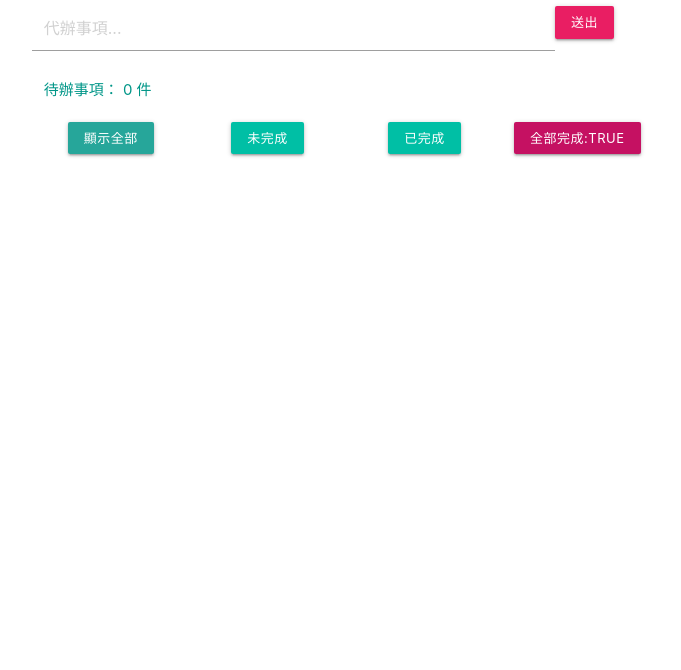
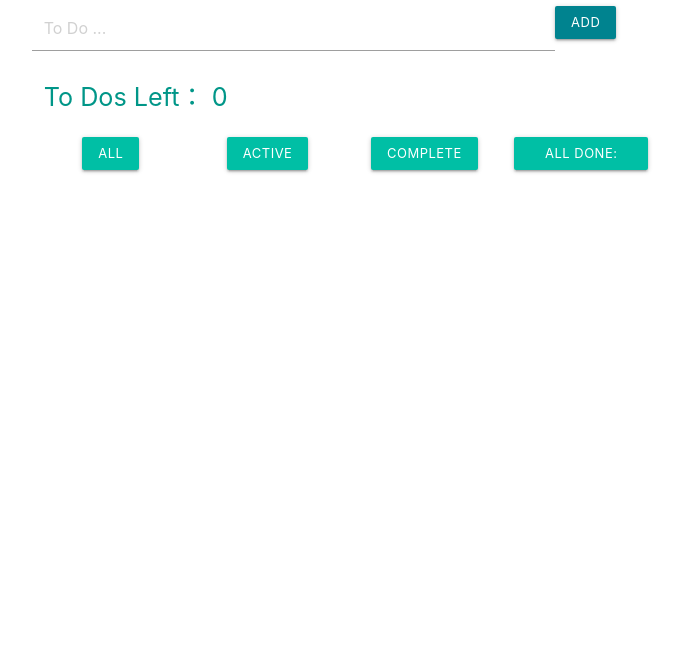
Before and after one commit to haoyt5/todolist-app, a React app: page / in a window 1280 px wide. Shown: the part 130-800 px from the top of the page, without its empty margins (294-975 px from the left). Built offline with nearby package versions, Linux system fonts and the light colour scheme.

Commit message:
adjust the color

```diff
--- a/src/component/Todo.js
+++ b/src/component/Todo.js
@@ -6,12 +6,12 @@ export default (props) => (
                 textDecoration: props.todo.complete ? "line-through" : ""
 
             }}
-            className="u-pointer pink-text col s11"
+            className="u-pointer  col s11 flow-text cyan-text text-accent-4"
             onClick={props.toggleComplete}>
             {props.todo.text}
         </div>
-        <button onClick={props.onDelete}
-                className="col btn-small cyan darken-4 ">Ｘ</button>
+        <a onClick={props.onDelete}
+                className="col waves-effect  btn-flat  btn-large white "> <i class="material-icons cyan-text text-accent-5">delete</i></a>
     </div>
 
 )
--- a/src/component/TodoForm.js
+++ b/src/component/TodoForm.js
@@ -31,8 +31,8 @@ class TodoForm extends React.Component {
             <form onSubmit={this.handleSubmit.bind(this)}>
             <div className="row">
             <input className="col s10" name="text" value={this.state.text} onChange = {this.handleChange.bind(this)}
-                 placeholder="代辦事項..."  />
-            <button className="col s2" className="pink btn-small waves-effect waves-light" type="submit" name="action">送出</button>
+                 placeholder="To Do ..."  />
+            <button className="col s2" className="cyan darken-3 btn-small waves-effect waves-light " type="submit" name="action">ADD</button>
             </div>
 
             </form>
--- a/src/component/TodoList.js
+++ b/src/component/TodoList.js
@@ -61,12 +61,12 @@ export default class TodoList extends React.Component {
             <div className="container">
             <TodoForm onSubmit={this.addTodo.bind(this)}/>
             <div className="teal-text row">
-                <div className="col s9">
-                待辦事項： {this.state.todos.filter(todo => !todo.complete).length} 件
+                <div className="col s9 flow-text">
+                To Dos Left： {this.state.todos.filter(todo => !todo.complete).length}
                 </div>
                 {this.state.todos.some(todo=>todo.complete) ? (
                     <div className="col s3 center">
-                    <button onClick={this.removeAllTodosThatAreComplete.bind(this)} className="cyan darken-4 waves-effect waves-light btn-small">刪除已完成</button>
+                    <a onClick={this.removeAllTodosThatAreComplete.bind(this)} className="btn-floating btn-large waves-effect waves-light "><i class="material-icons">delete_sweep</i></a>
                     </div>
                 ):null}
 
@@ -75,13 +75,13 @@ export default class TodoList extends React.Component {
             </div>
             <div className="row">
                 <div className="col s3 center">
-                <button onClick={()=>this.updateTodoToShow('all')} className=" waves-effect waves-light btn-small ">顯示全部</button>
+                <button onClick={()=>this.updateTodoToShow('all')} className="teal accent-4 lighten-2  waves-effect waves-light btn-small ">ALL</button>
                 </div>
                 <div className="col s3 center">
-                <button onClick={()=>this.updateTodoToShow('active')} className="teal accent-4 lighten-2 waves-effect waves-light btn-small">未完成</button>
+                <button onClick={()=>this.updateTodoToShow('active')} className="teal accent-4 lighten-2 waves-effect waves-light btn-small">ACTIVE</button>
                 </div>
                 <div className="col s3 center">
-                <button onClick={()=>this.updateTodoToShow('complete')} className="teal accent-4 waves-effect waves-light btn-small">已完成</button>
+                <button onClick={()=>this.updateTodoToShow('complete')} className="teal accent-4 waves-effect waves-light btn-small">COMPLETE</button>
                 </div>
                 <div className="col s3">
                     <button onClick={()=>this.setState({
@@ -91,7 +91,7 @@ export default class TodoList extends React.Component {
                                 })),
                         toggleAllComplete: !this.state.toggleAllComplete
                     })}
-                            className="pink accent-4 waves-effect waves-light btn-small">全部完成:{`${this.state.toggleAllComplete}`}</button>
+                            className="teal accent-4 lighten-2  waves-effect waves-light btn-small">All DONE: {`${this.state.toggleAllComplete}`}</button>
                     </div>
             </div>
 
--- a/src/component/app.js
+++ b/src/component/app.js
@@ -50,7 +50,7 @@ class App extends React.Component{
     render() {
         return(
            <div className="to-do-app container">
-            <h1 className="center pink-text">待辦事項</h1>
+            <h1 className="center  blue-text  text-lighten-2">TO DO LIST</h1>
             <TodoList/>
            </div>
 
--- a/src/index.html
+++ b/src/index.html
@@ -7,7 +7,7 @@
 
     <!-- Compiled and minified CSS -->
     <link rel="stylesheet" href="https://cdnjs.cloudflare.com/ajax/libs/materialize/1.0.0/css/materialize.min.css">
-
+    <link href="https://fonts.googleapis.com/icon?family=Material+Icons" rel="stylesheet">
     <title>To Do List - Karen</title>
 </head>
 <style>
```
